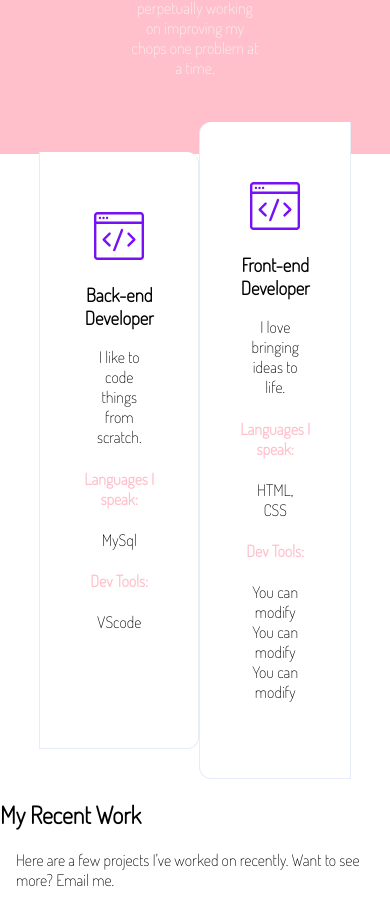
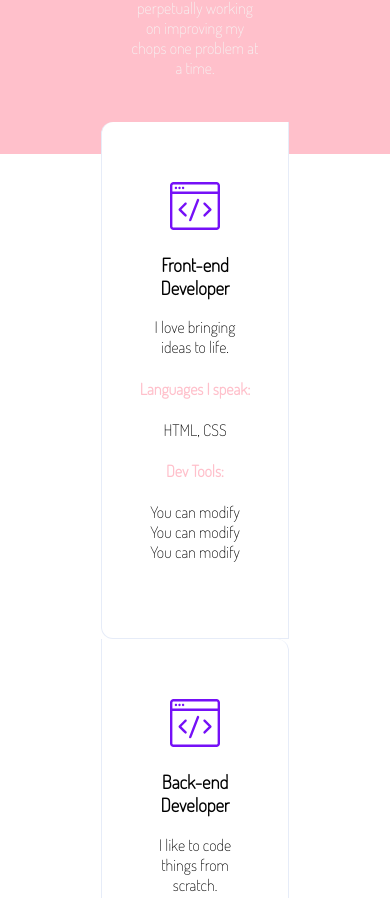
Before and after one commit to WildCodeSchool-2024-09/JS-Paris-checkpoint-1, a website: page site/portfolio.html in a window 390 px wide. Shown: the part 869-1767 px from the top of the page. Drawn offline with Linux system fonts and the light colour scheme.

Commit message:
finish CSS step 5 in part 2

```diff
--- a/site/css/mobile.css
+++ b/site/css/mobile.css
@@ -1,3 +1,16 @@
 figure.desktop{
     display: none;
 }
+
+article.skills {
+    display: flex;
+    flex-direction: column-reverse;
+  }
+
+section.column {
+    width: 60%;
+}
+
+li#hidden {
+    visibility: hidden;
+  }
```
